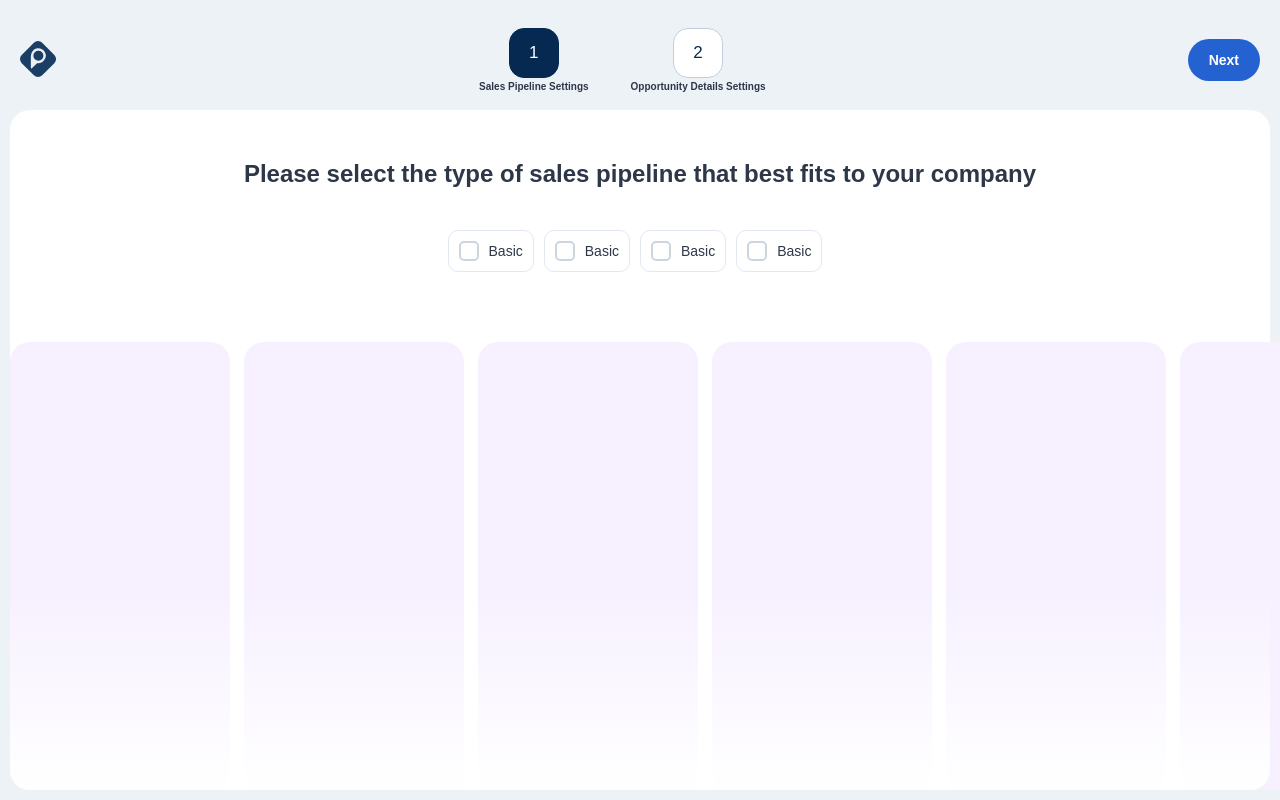
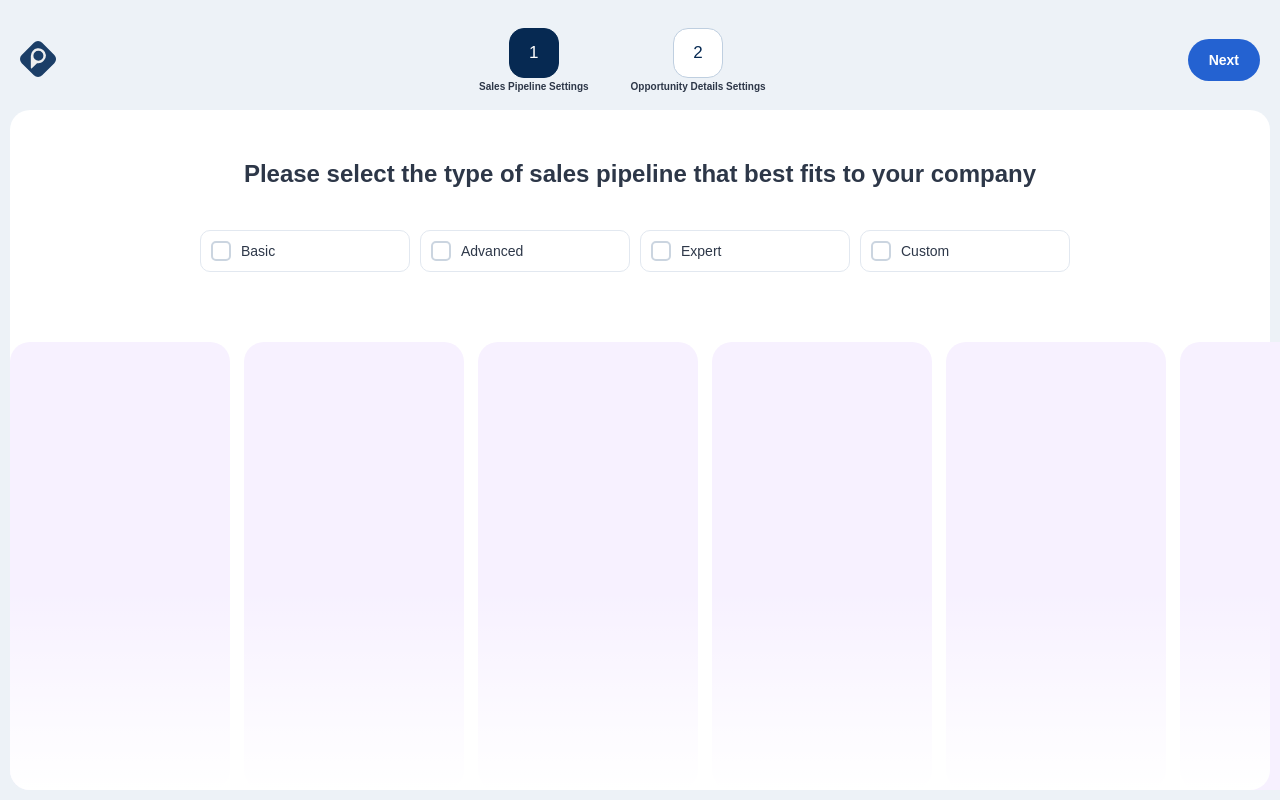
Before and after one commit to victorakio/project-mark-challenge, a Next.js app: page / in a window 1280 px wide. Shown: the top 800 px of the page. Built offline with nearby package versions, Linux system fonts and the light colour scheme.

Commit message:
chore: add selected checkbox logic and active styles

```diff
--- a/src/components/Checkbox/index.tsx
+++ b/src/components/Checkbox/index.tsx
@@ -1,12 +1,26 @@
 import { Typography } from '@components/Typography';
 import * as S from './styles';
+import { InputHTMLAttributes } from 'react';
 
-export const Checkbox = () => {
+interface CheckboxProps extends InputHTMLAttributes<HTMLInputElement> {
+  id: string;
+  checked: boolean;
+  onChange: () => void;
+  label: string;
+}
+
+export const Checkbox: React.FC<CheckboxProps> = ({
+  id,
+  checked,
+  label,
+  onChange,
+  ...rest
+}) => {
   return (
-    <S.CheckboxWrapper>
-      <S.Checkbox />
+    <S.CheckboxWrapper $isActive={checked}>
+      <S.Checkbox id={id} checked={checked} onChange={onChange} {...rest} />
 
-      <Typography>Basic</Typography>
+      <Typography>{label}</Typography>
     </S.CheckboxWrapper>
   );
 };
--- a/src/components/Checkbox/styles.ts
+++ b/src/components/Checkbox/styles.ts
@@ -1,12 +1,19 @@
 import { colors } from '@stlyes/colors';
-import styled from 'styled-components';
+import styled, { css } from 'styled-components';
 
-export const CheckboxWrapper = styled.label`
+interface CheckboxWrapperProps {
+  $isActive: boolean;
+}
+
+export const CheckboxWrapper = styled.label<CheckboxWrapperProps>`
+  ${({ $isActive }) => css`
     display: flex;
+    width: 21rem;
     align-items: center;
     padding: 1rem;
     border: 0.1rem solid ${colors.gray__300};
     border-radius: 1rem;
+    position: relative;
 
     &:hover {
       background-color: ${colors.gray__200};
@@ -15,6 +22,30 @@ export const CheckboxWrapper = styled.label`
     &:not(last-child) {
       margin-right: 1rem;
     }
+
+    ${$isActive &&
+    css`
+      border: 0.2rem solid ${colors.blue__highlight};
+
+      &:hover {
+        background-color: ${colors.white};
+      }
+
+      &::after {
+        content: '';
+        width: 1rem;
+        height: 1rem;
+        position: absolute;
+        bottom: -0.73rem;
+        border-top: 0.2rem solid ${colors.blue__highlight};
+        border-left: 0.2rem solid ${colors.blue__highlight};
+        background-color: white;
+        left: 50%;
+        transform: translateX(-50%) rotate(225deg);
+        border-radius: 0.1rem;
+      }
+    `}
+  `}
 `;
 
 export const Checkbox = styled.input.attrs({ type: 'checkbox' })`
@@ -35,15 +66,18 @@ export const Checkbox = styled.input.attrs({ type: 'checkbox' })`
   }
 
   &::before {
-    content: '';
-    width: 0.65em;
-    height: 0.65em;
+    content: url('/images/assets/check-mark.svg');
     transform: scale(0);
     transition: 120ms transform ease-in-out;
-    box-shadow: inset 1em 1em var(--form-control-color);
+    transform-origin: bottom left;
   }
 
   &:checked::before {
     transform: scale(1);
   }
+
+  &:checked {
+    background-color: ${colors.blue__highlight};
+    border-color: ${colors.blue__highlight};
+  }
 `;
--- a/src/templates/Dashboard/index.tsx
+++ b/src/templates/Dashboard/index.tsx
@@ -3,8 +3,11 @@ import * as S from './styles';
 import { Typography } from '@components/Typography';
 import { Checkbox } from '@components/Checkbox';
 import { StatusColumn } from '@components/StatusColumn';
+import { useSelectedOption } from './useSelectedOption';
 
 export const Dashboard = () => {
+  const { selectedOption, handleSelectedOption } = useSelectedOption();
+
   return (
     <S.OuterWrapper>
       <Header />
@@ -16,13 +19,33 @@ export const Dashboard = () => {
         </Typography>
 
         <S.CheckboxWrapper>
-          <Checkbox />
+          <Checkbox
+            checked={selectedOption === 'basic'}
+            id="basic"
+            label="Basic"
+            onChange={() => handleSelectedOption('basic')}
+          />
 
-          <Checkbox />
+          <Checkbox
+            checked={selectedOption === 'advanced'}
+            id="advanced"
+            label="Advanced"
+            onChange={() => handleSelectedOption('advanced')}
+          />
 
-          <Checkbox />
+          <Checkbox
+            checked={selectedOption === 'expert'}
+            id="expert"
+            label="Expert"
+            onChange={() => handleSelectedOption('expert')}
+          />
 
-          <Checkbox />
+          <Checkbox
+            checked={selectedOption === 'custom'}
+            id="custom"
+            label="Custom"
+            onChange={() => handleSelectedOption('custom')}
+          />
         </S.CheckboxWrapper>
 
         <S.ColumnsWrapper>
--- /dev/null
+++ b/src/templates/Dashboard/useSelectedOption.ts
@@ -0,0 +1,14 @@
+import { useState } from 'react';
+
+export const useSelectedOption = () => {
+  const [selectedOption, setSelectedOption] = useState('');
+
+  const handleSelectedOption = (option: string) => {
+    setSelectedOption((current) => (current === option ? '' : option));
+  };
+
+  return {
+    selectedOption,
+    handleSelectedOption,
+  };
+};
```
Also changed, not shown: public/images/assets/check-mark.svg (added). Lines whose indentation alone changed are shown as unchanged.
